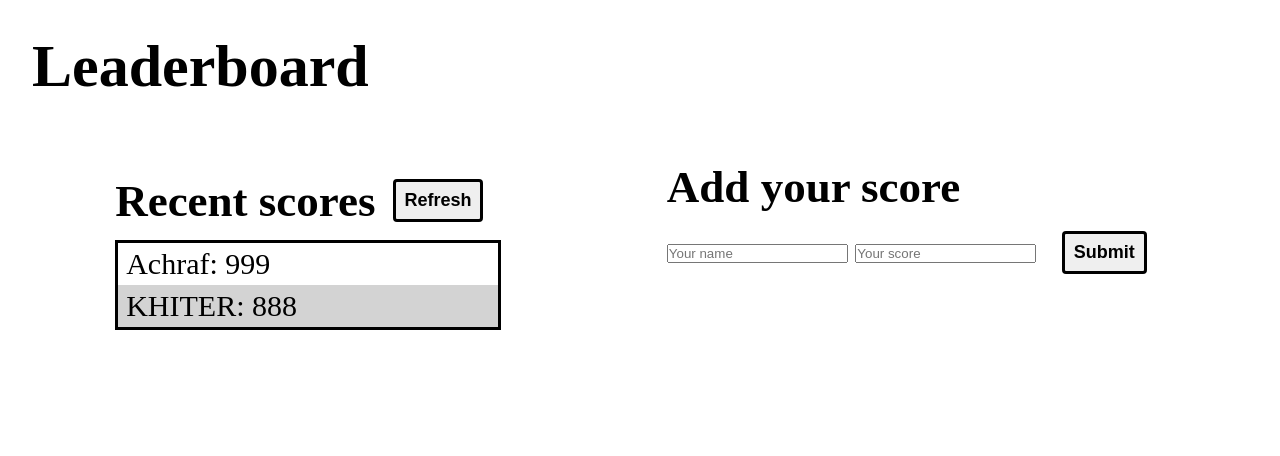
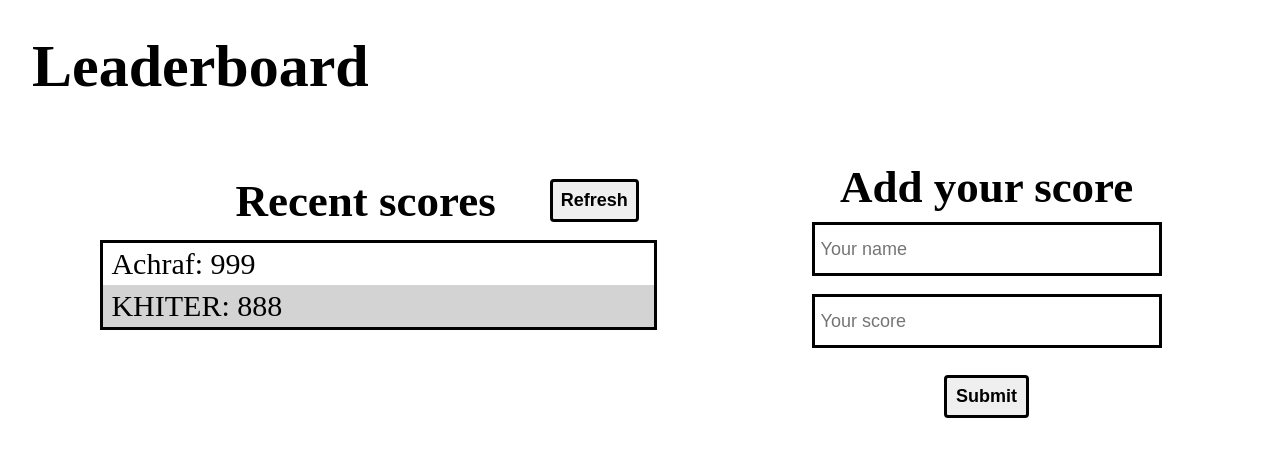
Before and after one commit to khitermedachraf/Leaderboard, a website built with webpack: page src/index.html in a window 1280 px wide. Built offline with nearby package versions, Linux system fonts and the light colour scheme.

Commit message:
Add CSS for the add-score part

```diff
--- a/src/style.css
+++ b/src/style.css
@@ -24,12 +24,13 @@ main {
 
 .flex-row {
   display: flex;
-  justify-content: space-between;
+  justify-content: space-around;
   align-items: center;
 }
 
 button {
   min-width: 85px;
+  max-width: 250px;
   padding: 8px;
   margin: 1em;
   border-radius: 4px;
@@ -37,6 +38,11 @@ button {
   font-size: large;
   font-weight: bold;
 }
+button.refresh,
+.flex-row h2 {
+  margin-left: 3em;
+}
+
 button:hover {
   cursor: pointer;
   background-color: lightgray;
@@ -51,6 +57,30 @@ li:nth-child(2n) {
   background: lightgray;
 }
 
-ul.scores-list {
+ul.scores-list,
+input {
   border: 3px solid black;
 }
+
+.add-score h2 {
+  text-align: center;
+}
+form {
+  display: flex;
+  flex-direction: column;
+  justify-content: space-around;
+  align-items: center;
+}
+
+input {
+  width: 350px;
+  min-width: 250px;
+  height: 3em;
+  padding: 3px 6px;
+  font-size: large;
+  margin: 0.5em 1em;
+}
+input:focus {
+  border: 3px solid grey;
+  outline: none;
+}
```
